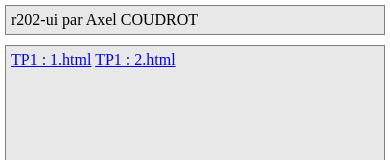
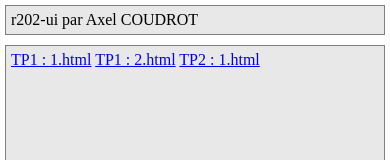
Before and after one commit to coud0011/IUTS2CSSLearning, a plain HTML site: page index.html in a window 390 px wide. Shown: the top 160 px of the page. Drawn offline with Linux system fonts and the light colour scheme; files that its build step writes are made by us from their sources.

Commit message:
mise en place dans l'index de 1.html de media queries

```diff
--- a/index.html
+++ b/index.html
@@ -11,6 +11,7 @@
             <div>
                 <a href="flexbox/1.html">TP1 : 1.html</a>
                 <a href="flexbox/2.html">TP1 : 2.html</a>
+                <a href="media-queries/1.html">TP2 : 1.html</a>
             </div>
         </main>
     </body>
```
